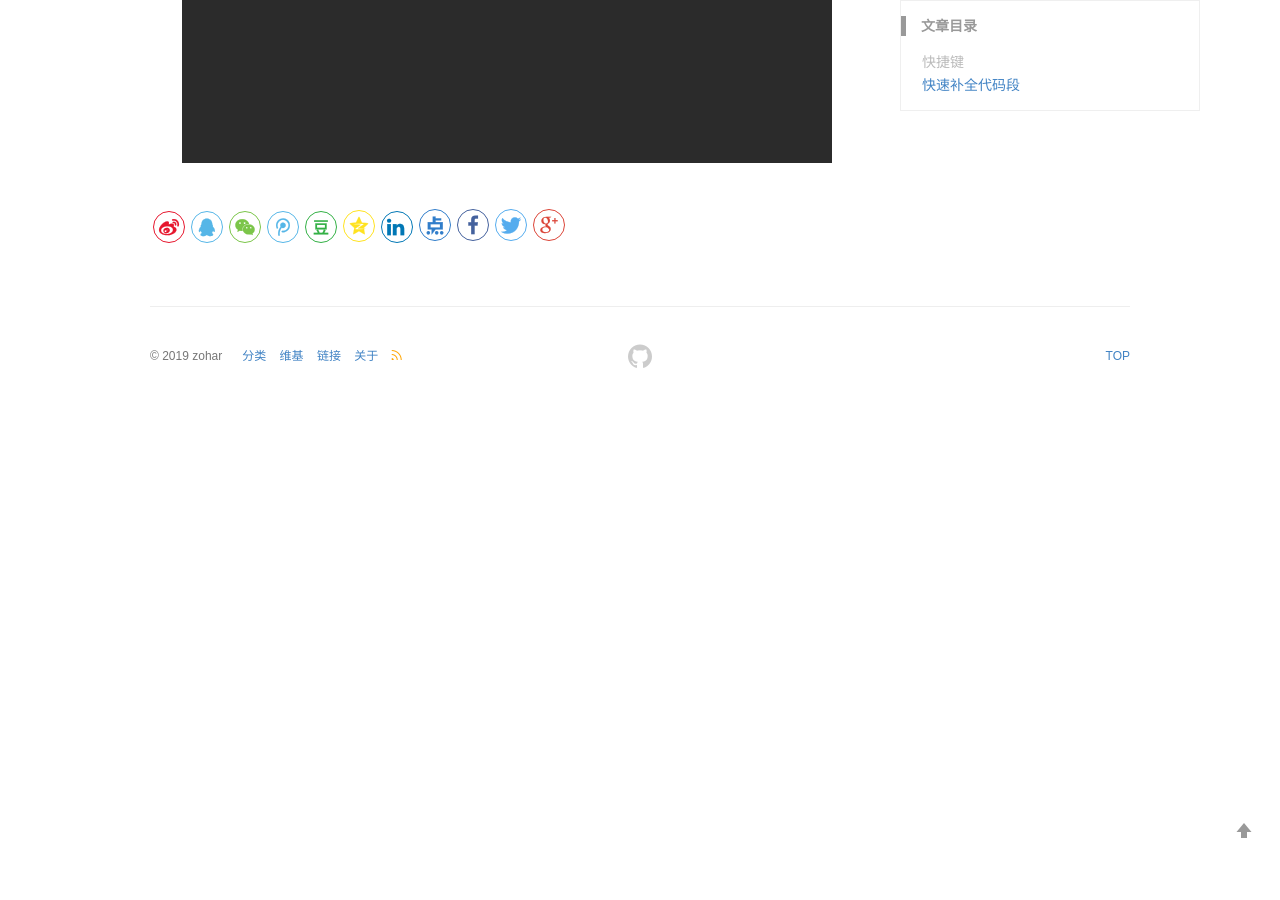
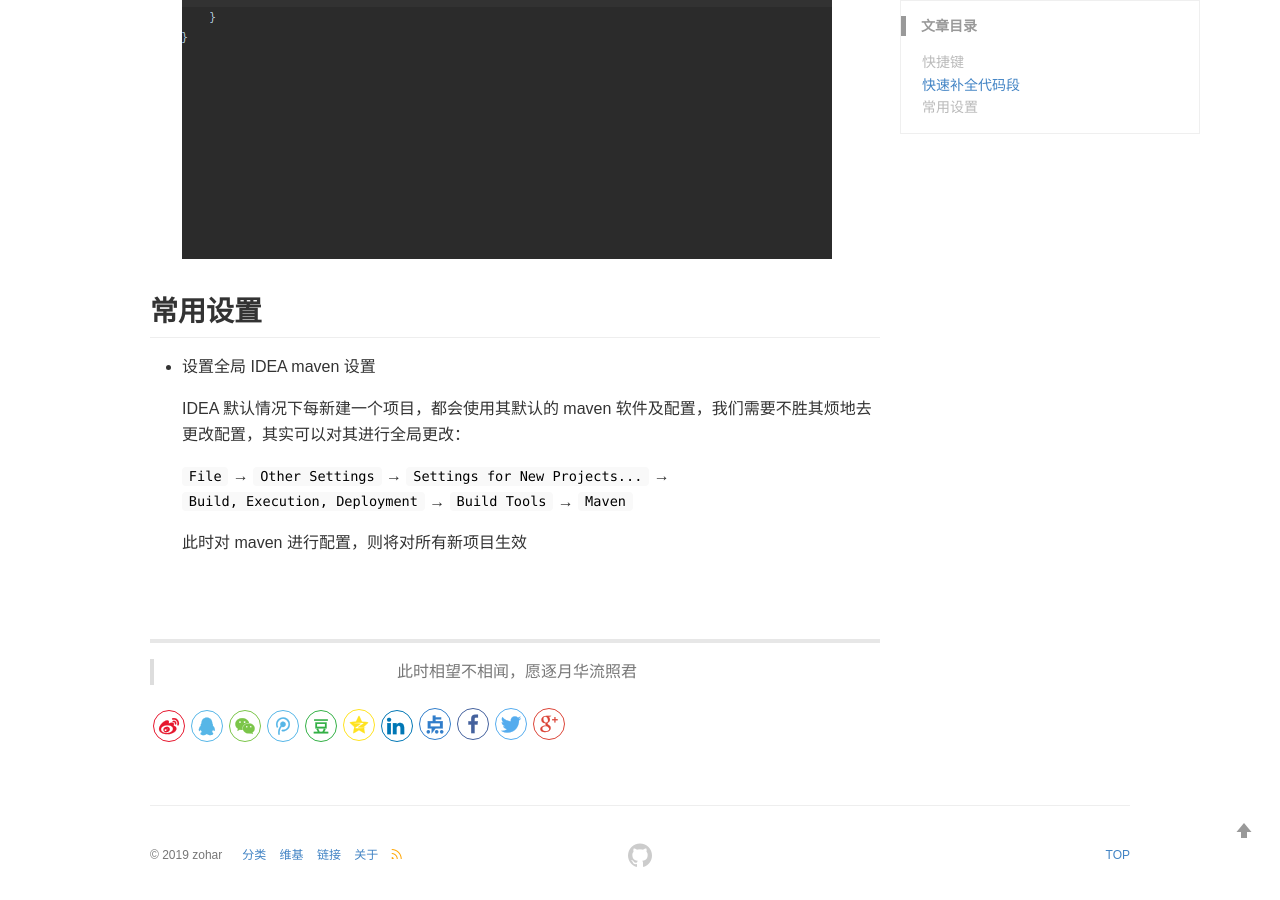
Before and after one commit to zoharyips/zoharyips.github.io, a Jekyll site: the page built from _wiki/idea-usage.md, in a window 1280 px wide and 900 px high, scrolled down 4940 px. Built offline with Jekyll 4.4.1, drawn with Linux system fonts in a browser that asks for light colours; comment, search, counter and statistics services are not loaded; before the commit the page ends 5345 px from its top, so only the background shows below that; some of the changed text lies outside the part shown.

Commit message:
update some articles

```diff
--- a/_wiki/idea-usage.md
+++ b/_wiki/idea-usage.md
@@ -84,3 +84,18 @@ IDEA 与 Eclipse 的区别，应该是智能与自动的区别
 * 快速生成同步锁：`*.synchronized`
 
     ![快速生成同步锁](https://zoharyips.github.io/images/posts/synchronized.gif "快速生成同步锁")
+
+## 常用设置
+
+* 设置全局 IDEA maven 设置
+
+    IDEA 默认情况下每新建一个项目，都会使用其默认的 maven 软件及配置，我们需要不胜其烦地去更改配置，其实可以对其进行全局更改：
+
+    `File` → `Other Settings` → `Settings for New Projects...` → `Build, Execution, Deployment` → `Build Tools` → `Maven`
+
+    此时对 maven 进行配置，则将对所有新项目生效
+
+
+<br/><br/>
+<hr/>
+<blockquote style="text-align:center">此时相望不相闻，愿逐月华流照君</blockquote>
--- a/index.html
+++ b/index.html
@@ -36,6 +36,7 @@ comments: false
 <section class="container content">
     <div class="columns">
         <div class="column two-thirds" >
+            <!-- Post list -->
             <ol class="repo-list">
                 {% for post in paginator.posts %}
                 <li class="repo-list-item">
```
Also changed, not shown: other parts of _wiki/idea-usage.md (+1 -1 lines), _posts/2019-03-14-Intro-of-ls.md (+5 -0 lines), _posts/2019-04-14-html-note.md (+9 -10 lines), _posts/2200-02-21-GFM-note.md (+28 -3 lines), pages/about.md (+1 -3 lines), README.md, images/posts/Latex.png (added), images/posts/class-relation.gif, images/posts/copy_Latex.png (added).
